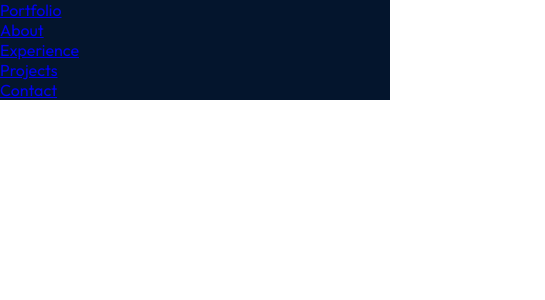
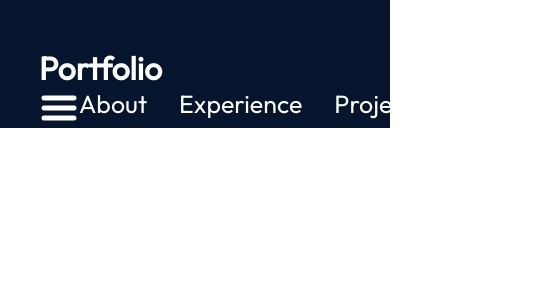
Before and after one commit to huyhai1994/my-portfolio-react, a React (Vite) app: page / in a window 390 px wide. Shown: the top 300 px of the page, 545 px wide, since content can reach past the window. Built offline with nearby package versions, Linux system fonts and the light colour scheme.

Commit message:
responsive nav bar css media start

```diff
--- a/src/App.module.css
+++ b/src/App.module.css
@@ -4,5 +4,4 @@
     background-color: var(--color-bg);
     width: 100%;
     height: 100%;
-    color: white;
 }
--- a/src/components/Navbar/Navbar.jsx
+++ b/src/components/Navbar/Navbar.jsx
@@ -1,22 +1,18 @@
 import React from 'react'
+import styles from './Navbar.module.css'
+import {getImageUrl} from "../../utils.js";
 
 const Navbar = () => {
-    return (<nav>
-        <a href="/">Portfolio</a>
-        <div>
-            <ul>
+    return (<nav className={styles.navbar}>
+        <a className={styles.title} href="/">Portfolio</a>
+        <div className={styles.menu}>
+            <img className={styles.menuBtn} src={getImageUrl('nav/menuIcon.png')} alt="Logo"/>
+            <ul className={styles.menuItems}>
                 <li><a href="#about">About</a></li>
-            </ul>
-            <ul>
                 <li><a href="#experience">Experience</a></li>
-            </ul>
-            <ul>
                 <li><a href="#project">Projects</a></li>
-            </ul>
-            <ul>
                 <li><a href="#contact">Contact</a></li>
             </ul>
-
         </div>
     </nav>)
 }
--- a/src/components/Navbar/Navbar.module.css
+++ b/src/components/Navbar/Navbar.module.css
@@ -0,0 +1,43 @@
+@import "../../vars.css";
+
+.navbar {
+    position: relative;
+    display: flex;
+    align-items: center;
+    justify-content: space-between;
+    /*TODO: space the element Portfolio and ul*/
+    padding-top: 3rem;
+    z-index: 2;
+    margin: 0 10%;
+}
+
+.title {
+    font-size: 2rem;
+    font-weight: 600;
+    text-decoration: none;
+    color: var(--color-text);
+}
+
+.menu {
+    display: flex;
+}
+
+.menuItems {
+    display: flex;
+    gap: 2rem;
+    list-style: none;
+}
+
+.menuItems a {
+    font-size: 1.56rem;
+    color: var(--color-text);
+    text-decoration: none;
+}
+
+@media screen and (max-width: 830px) {
+    .navbar {
+        flex-direction: column;
+        align-items: flex-start;
+    }
+
+}
--- a/src/utils.js
+++ b/src/utils.js
@@ -1,5 +1,5 @@
 export const getImageUrl = (path) => {
     /*TODO: dynamically import image to our components*/
     /*TODO: In summary, this function helps in dynamically generating the full URL for an image located in the assets directory based on the provided path.*/
-    return new URL(`assets/${path}`, import.meta.url).href;
+    return new URL(`/assets/${path}`, import.meta.url).href;
 }
```
